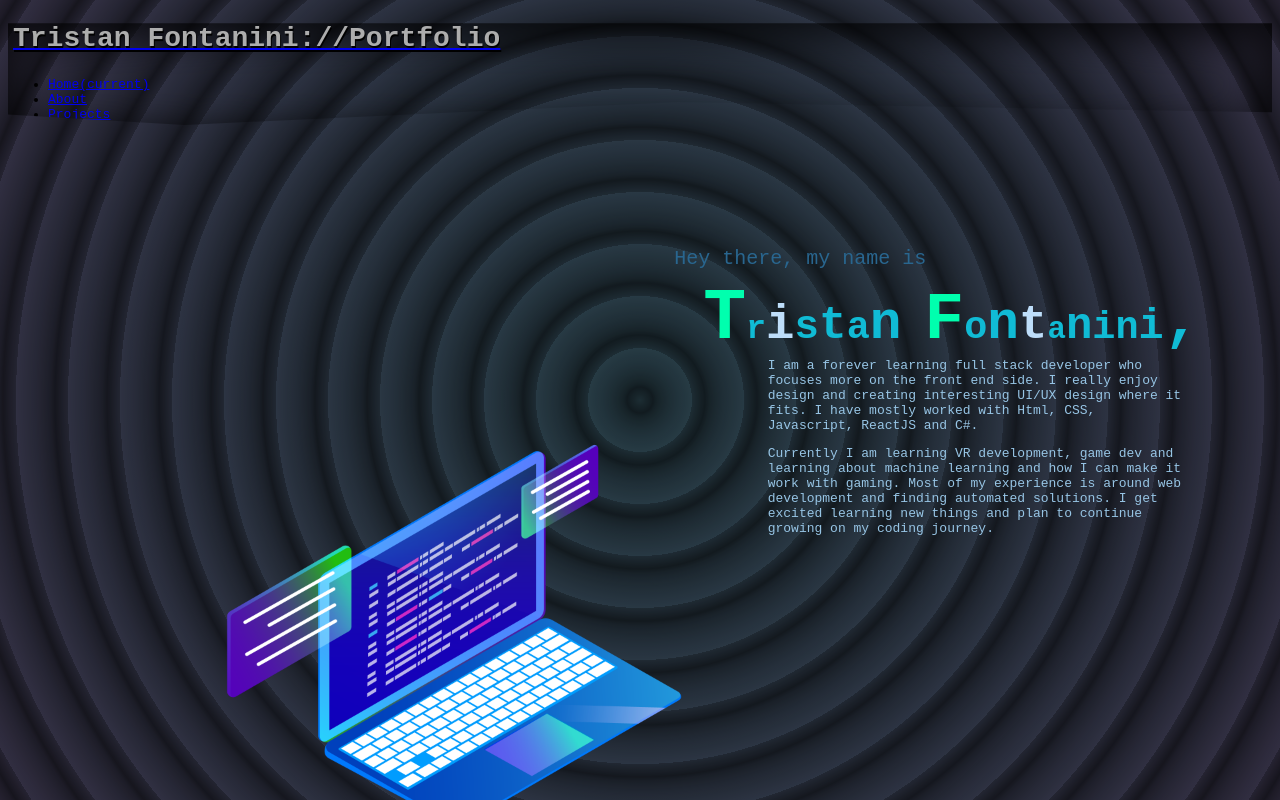
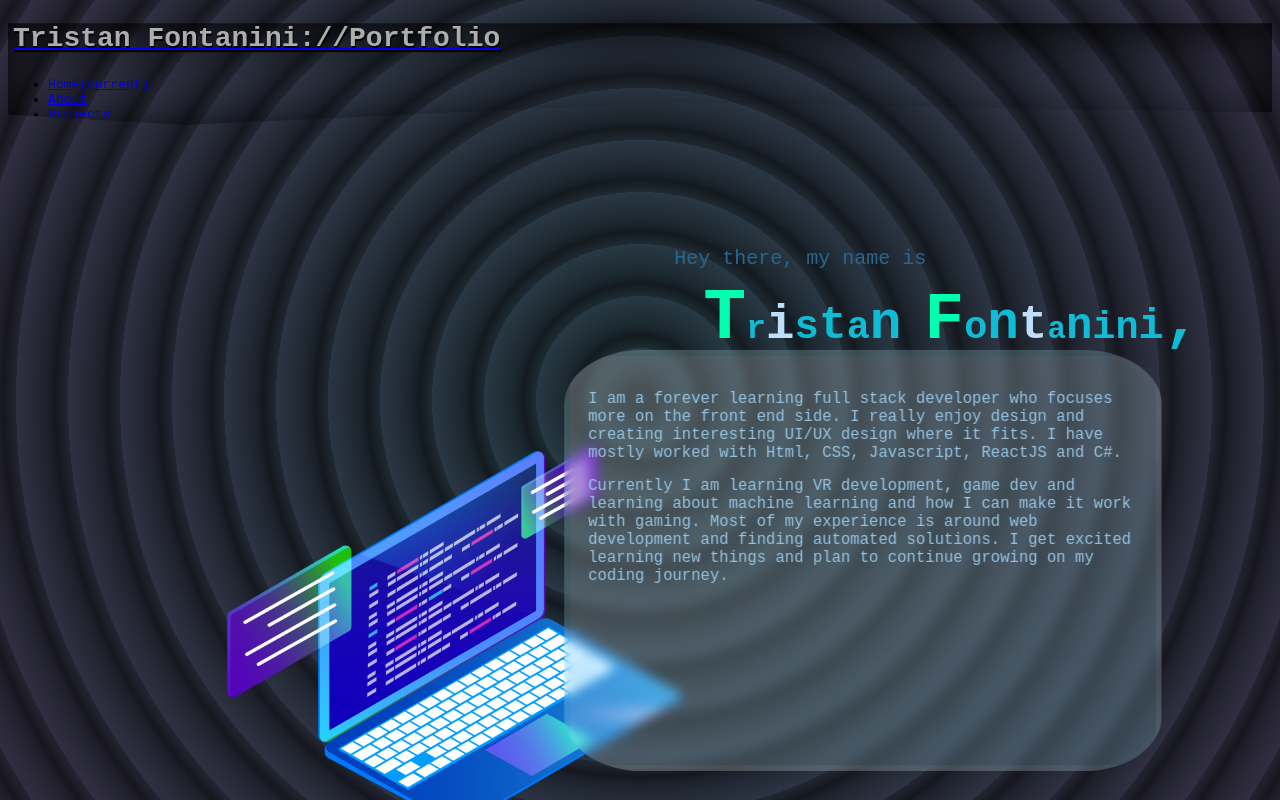
Before and after one commit to Twistedmouse/Tristan-Fontanini-Portfolio-in-React, a React (Create React App) app in the folder client/: page / in a window 1280 px wide. In both pictures the pointer is over the element 977 px from the left and 474 px from the top of the page. Shown: the top 800 px of the page. Built offline with nearby package versions, Linux system fonts and the light colour scheme; the HTML template or start-up script is replaced by a standard one.

Commit message:
added active event to img | added hover effect to text to make more visible

```diff
--- a/client/src/style.css
+++ b/client/src/style.css
@@ -215,6 +215,28 @@ p {
   color: rgb(151, 197, 229);
   /* add mask gradient background  */
 }
+.pTagDiv:hover{
+
+  background: linear-gradient(
+    to bottom right,
+    rgba(255, 255, 255, 0.233),
+    rgba(160, 235, 252, 0.2)
+  );
+  border: solid rgba(255, 255, 255, 0.015) 5px;
+  border-style: outset;
+  border-radius: 10rem;
+  backdrop-filter: blur(10px);
+  z-index: 900;
+  border-radius: 13%;
+  backdrop-filter: blur(5px);
+  transform: scale(1.2);
+  margin-top: 40px;
+  height: 120%;
+  padding: 15px;
+  width:80%;
+  grid-column-start: 2;
+  grid-column-end: 4;
+}
 .helloMessage{
   color: rgb(41, 102, 143);
   line-height: 0px;
@@ -226,7 +248,10 @@ p {
 .imgTag{
   height: 600px;
   width: 600px;
-  /* animation: growShrink 3s ease 0s infinite normal none; */
+}
+.imgTag:active{
+  animation: growShrink 3s ease 0s infinite normal none;
+
 }
 @keyframes growShrink{
   0%{
```
